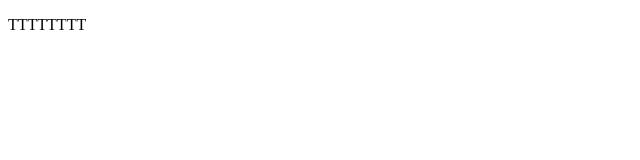
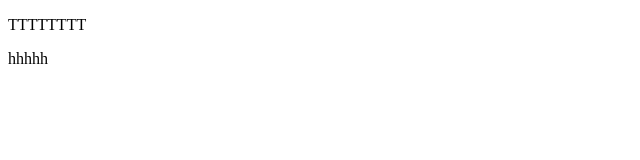
Before and after one commit to mu93100/coursgithub, a plain HTML site: page index.html in a window 1280 px wide. Shown: the full height of the page, 0-640 px from the left. Drawn offline with Linux system fonts and the light colour scheme.

Commit message:
ajout p dans html + ajoput fichier css

```diff
--- /dev/null
+++ b/hhh.css
@@ -0,0 +1,3 @@
+body{
+    background-color: black;
+}
--- a/index.html
+++ b/index.html
@@ -7,5 +7,6 @@
 </head>
 <body>
     <p>TTTTTTTT</p>
+    <p>hhhhh</p>
 </body>
 </html>
```
